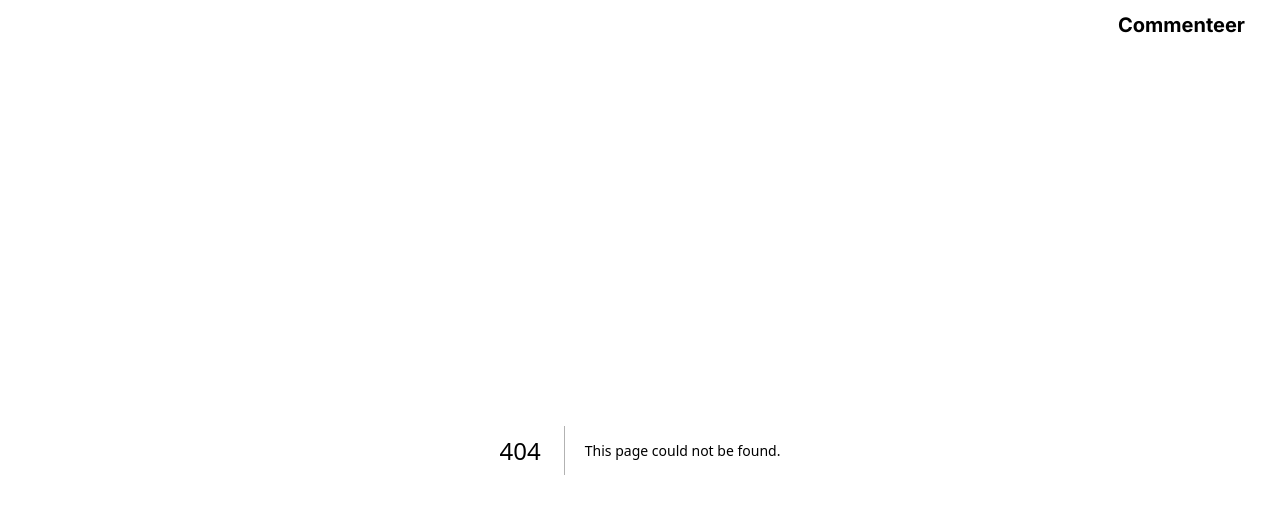
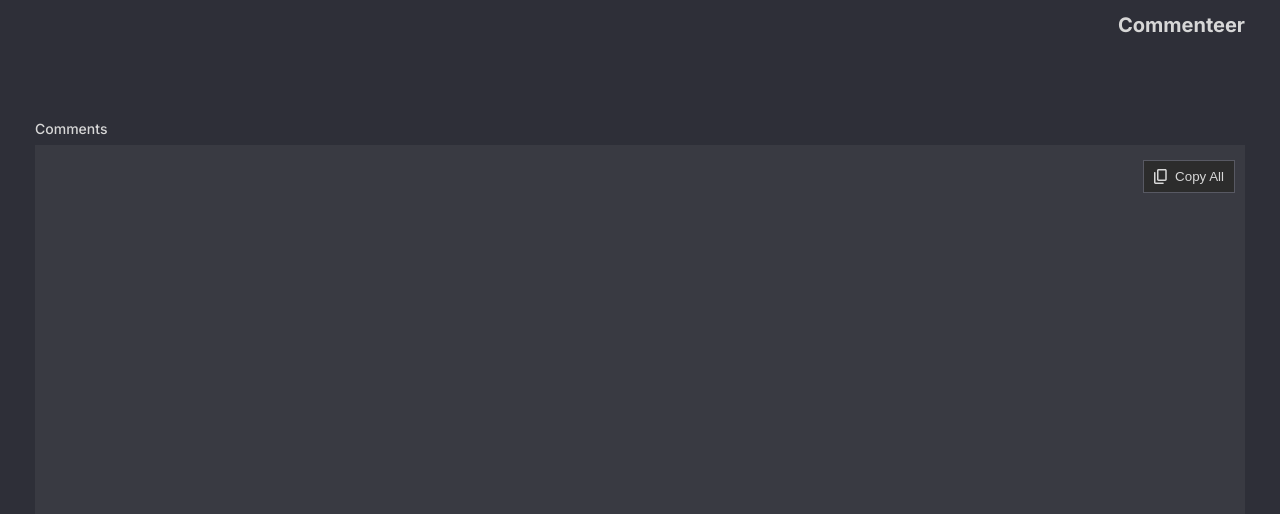
Before and after one commit to mazurcodes/commenteer, a Next.js app: page /testcomponents in a window 1280 px wide. Before the commit this address had no page. Shown: the top 514 px of the page. Built offline with nearby package versions, Linux system fonts and the light colour scheme.

Commit message:
add page to test components

```diff
--- /dev/null
+++ b/app/testcomponents/page.tsx
@@ -0,0 +1,11 @@
+'use client';
+import CompletionDisplay from '@/components/CompletionDisplay';
+import styles from '@/page.module.scss';
+
+export default function Home() {
+  return (
+    <main className={styles.main}>
+      <CompletionDisplay completionData="" />
+    </main>
+  );
+}
```
